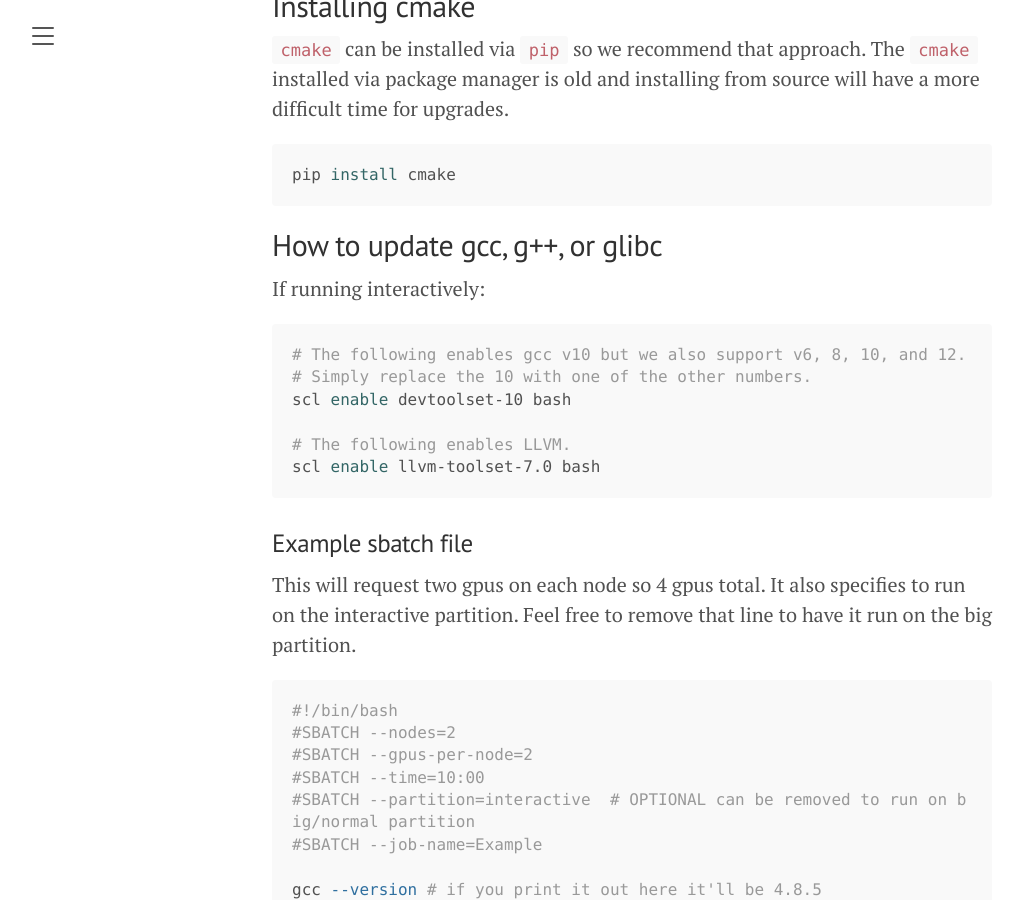
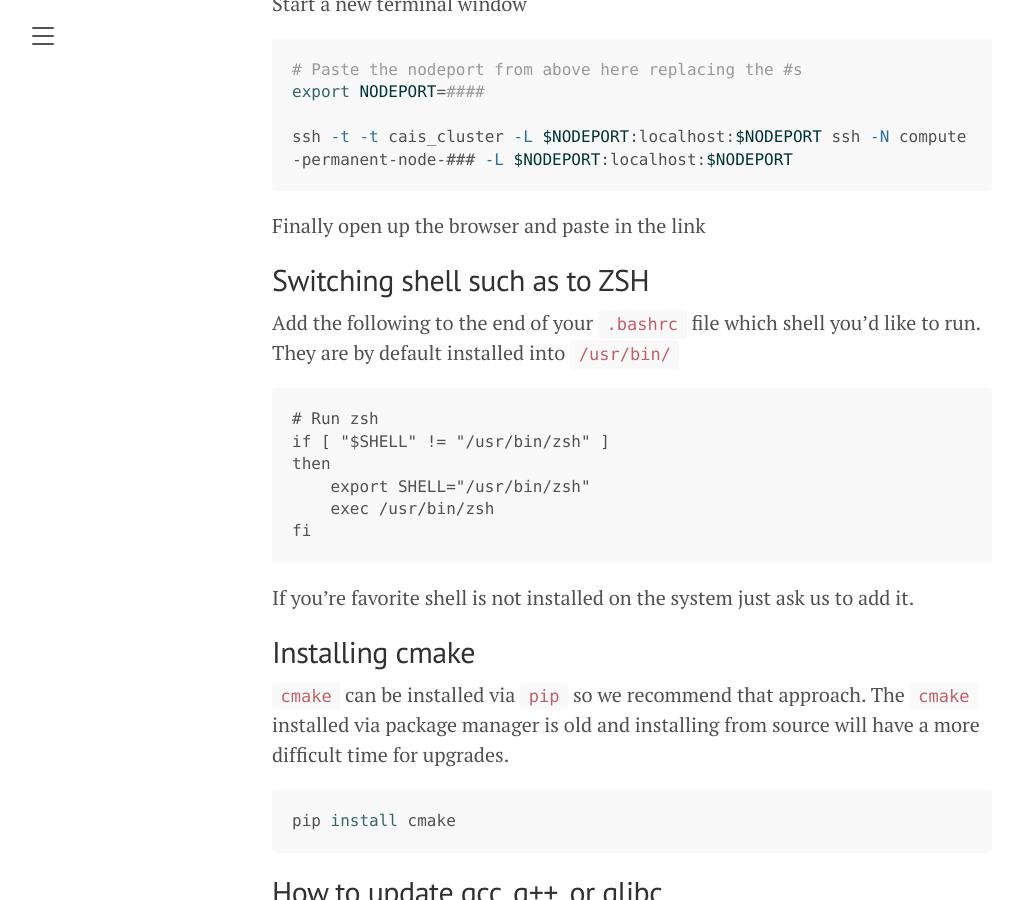
Before and after one commit to centerforaisafety/cluster-docs-old, a Jekyll site: the page built from _posts/2023-04-23-cais-cluster-documentation.md, in a window 1280 px wide and 900 px high, scrolled down 4226 px. Shown: the whole window, without its empty margins (8-1032 px from the left). Built offline with Jekyll 4.4.1, drawn with Linux system fonts in a browser that asks for light colours; some of the changed text lies outside the part shown.

Commit message:
Update to add a section about setting zsh as the default

````diff
--- a/_posts/2023-04-23-cais-cluster-documentation.md
+++ b/_posts/2023-04-23-cais-cluster-documentation.md
@@ -12,10 +12,14 @@ title: Welcome to the Center for AI Safety Cluster
 1. [Getting Started](#getting-started)
     1. [Getting Cluster Access](#getting-cluster-access)
     1. [Getting Help](#getting-help)
+    1. [Basic Cluster Usage Example](#basic-cluster-usage-example)
     1. [Install Miniconda or Anaconda](#install-miniconda-or-anaconda)
     1. [Suggested Installations](#suggested-installations)
+1. [SLURM Notes](#slurm-notes)
+    1. [SLURM Example Commands](#slurm-example-commands)
 1. [Specific Topics](#specfic-topics)
     1. [Jupyter Notebooks on the Cluster](#jupyter-notebooks-on-the-cluster)
+    1. [Switching shell such as to ZSH](#switching-shell-such-as-to-zsh)
     1. [Installing cmake](#installing-cmake)
     1. [Old GCC, G++, Glibc](#how-to-update-gcc,-g++,-or-glibc)
     1. [Example sbatch file](#example-sbatch-file)
@@ -58,6 +62,10 @@ Test out requesting a node.
 # request 1 cpu on 1 node
 srun --pty bash
 
+# Exit from the compute node to request a new node
+exit  # or hit Ctrl+d
+
+# On the login node again
 # request any 2 gpus available
 srun --gpus=2 --pty bash
 ```
@@ -95,8 +103,10 @@ Important note: Please do not do any work on the login node. This includes insta
 ## SLURM Example Commands
 
 ```bash
+# From the login node
 srun --gpus=2 --pty bash  # requests two GPUs to run interactively
 
+# The rest of the commands will work from any node
 sbatch launch.sbatch      # Start a job and place it in the queue
 
 scancel #JOB_NUM#         # Pass in the Job number for a specific job to cancel.
@@ -150,6 +160,21 @@ ssh -t -t cais_cluster -L $NODEPORT:localhost:$NODEPORT ssh -N compute-permanent
 
 Finally open up the browser and paste in the link
 
+## Switching shell such as to ZSH
+
+Add the following to the end of your `.bashrc` file which shell you'd like to run.  They are by default installed into `/usr/bin/`
+
+```
+# Run zsh
+if [ "$SHELL" != "/usr/bin/zsh" ]
+then
+    export SHELL="/usr/bin/zsh"
+    exec /usr/bin/zsh
+fi
+```
+
+If you're favorite shell is not installed on the system just ask us to add it.
+
 ## Installing cmake
 
 `cmake` can be installed via `pip` so we recommend that approach. The `cmake` installed via package manager is old and installing from source will have a more difficult time for upgrades.
````
